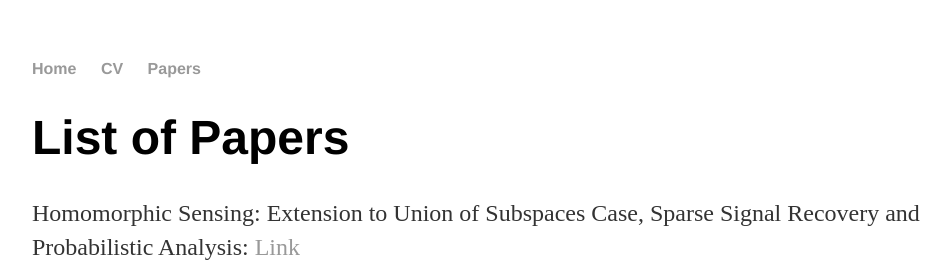
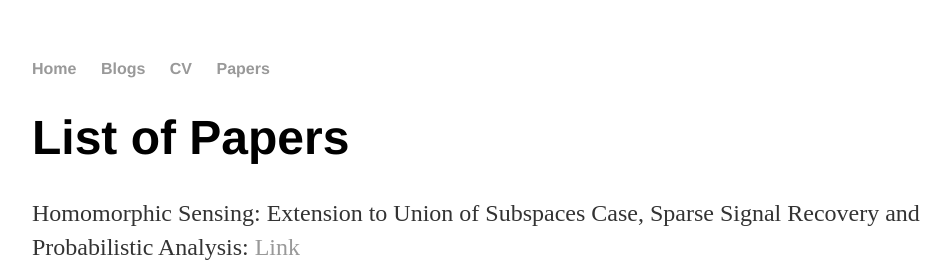
Before and after one commit to Boshi-Wang/Boshi-Wang.github.io, a Jekyll site: the page built from papers/index.html, in a window 1280 px wide. Shown: the top 262 px of the page, without its empty margins (160-1110 px from the left). Built offline with Jekyll 4.4.1, drawn with Linux system fonts in a browser that asks for light colours.

Commit message:
Update default.html

```diff
--- a/_layouts/default.html
+++ b/_layouts/default.html
@@ -9,6 +9,7 @@
 			<nav>
 	    		<ul>
 	        		<li><a href="/">Home</a></li>
+				<li><a href="/blogs">Blogs</a></li>
 	        		<li><a href="/documents/CV_Boshi-Wang.pdf">CV</a></li>
 	        		<li><a href="/papers">Papers</a></li>
 	    		</ul>
```
